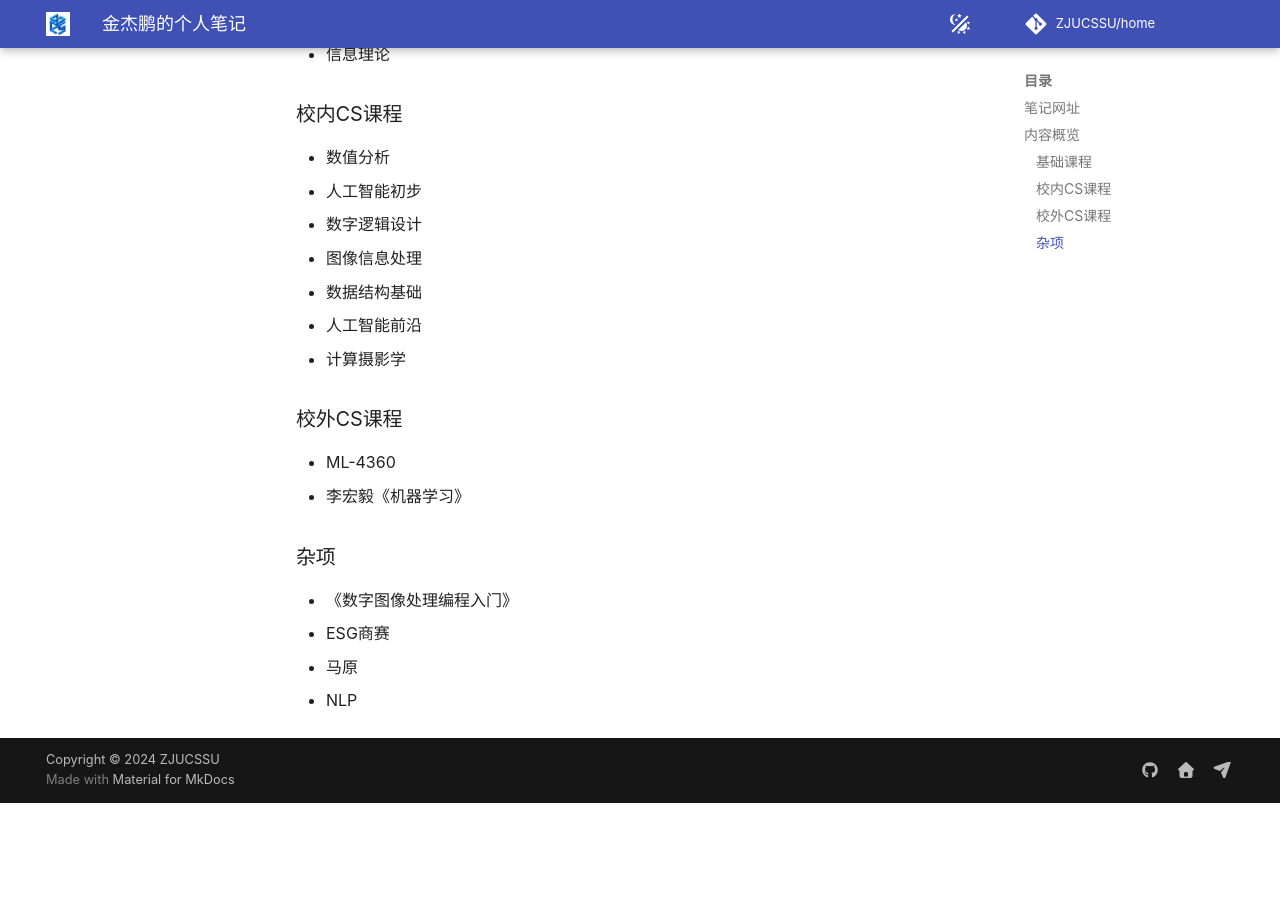
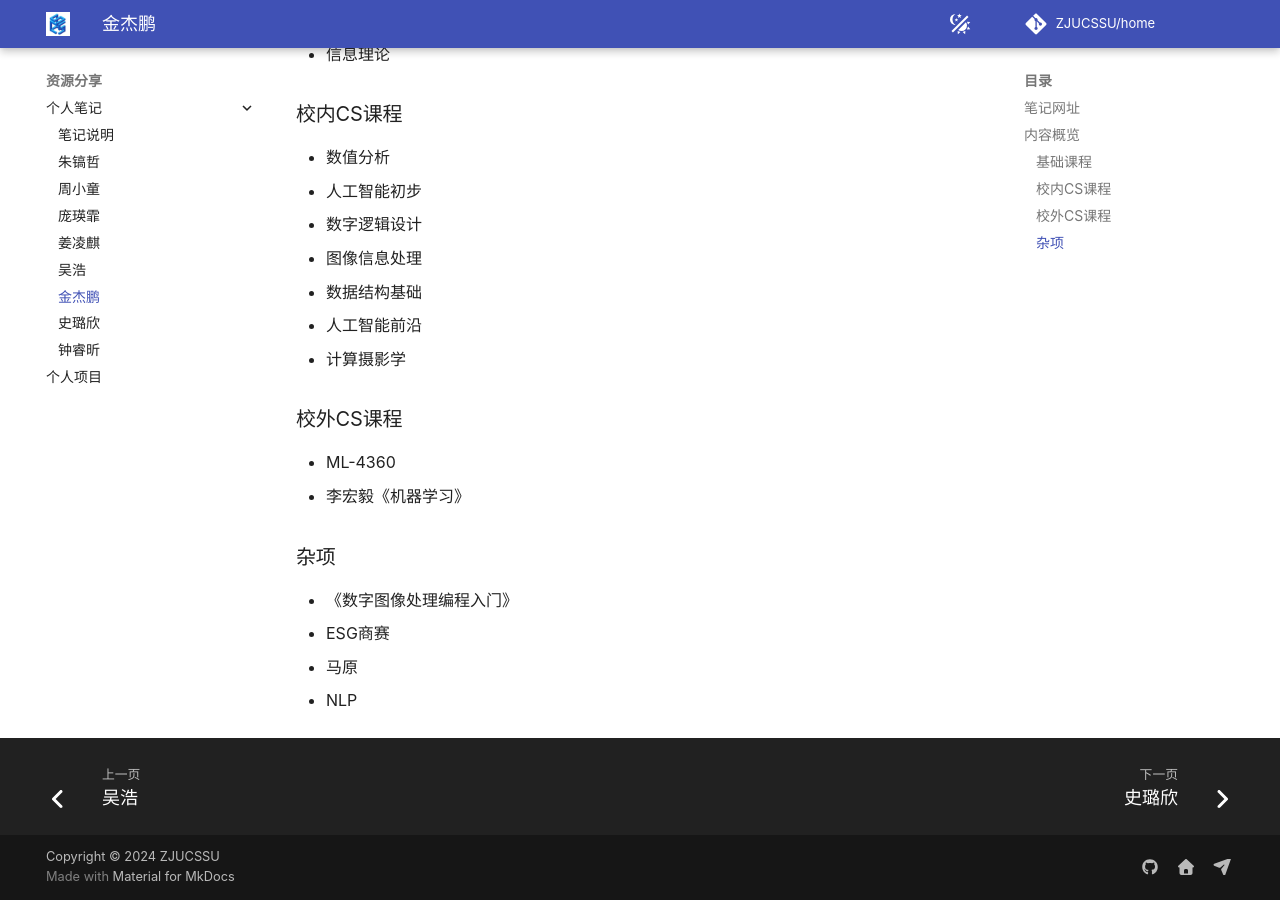
Before and after one commit to ZJUCSSU/home, an MkDocs documentation site: the page built from docs/资源分享/个人笔记/金杰鹏/jjp.md, in a window 1280 px wide and 900 px high, scrolled down 534 px. Built offline with MkDocs 1.6.1 and Material for MkDocs 9.7.7, drawn with Linux system fonts in a browser that asks for light colours; comment, search, counter and statistics services are not loaded; before the commit the page ends 1337 px from its top, so only the background shows below that; some of the changed lines change nothing that is shown.

Commit message:
修改笔记

```diff
--- a/mkdocs.yml
+++ b/mkdocs.yml
@@ -250,8 +250,8 @@ nav:
       - 周小童: 资源分享/个人笔记/周小童/zxt.md
       - 庞瑛霏: 资源分享/个人笔记/庞瑛霏/pyf.md
       - 姜凌麒: 资源分享/个人笔记/姜凌麒/jlq.md
-      - 吴浩: 资源分享/个人笔记/吴浩/吴浩.md
-      - 金鹏杰: 资源分享/个人笔记/金鹏杰/金鹏杰.md
-      - 史璐欣: 资源分享/个人笔记/史璐欣/史璐欣.md
-      - 钟睿昕: 资源分享/个人笔记/钟睿昕/钟睿昕.md
+      - 吴浩: 资源分享/个人笔记/吴浩/wh.md
+      - 金杰鹏: 资源分享/个人笔记/金杰鹏/jjp.md
+      - 史璐欣: 资源分享/个人笔记/史璐欣/slx.md
+      - 钟睿昕: 资源分享/个人笔记/钟睿昕/zrx.md
     - 个人项目: 资源分享/个人项目/example.md
```
Also changed, not shown: docs/资源分享/个人笔记/史璐欣/slx.md (renamed from docs/资源分享/个人笔记/史璐欣/史璐欣.md), docs/资源分享/个人笔记/吴浩/wh.md (renamed from docs/资源分享/个人笔记/吴浩/吴浩.md), docs/资源分享/个人笔记/金杰鹏/jjp.md (renamed from docs/资源分享/个人笔记/金杰鹏/金杰鹏.md), docs/资源分享/个人笔记/钟睿昕/zrx.md (renamed from docs/资源分享/个人笔记/钟睿昕/钟睿昕.md).
